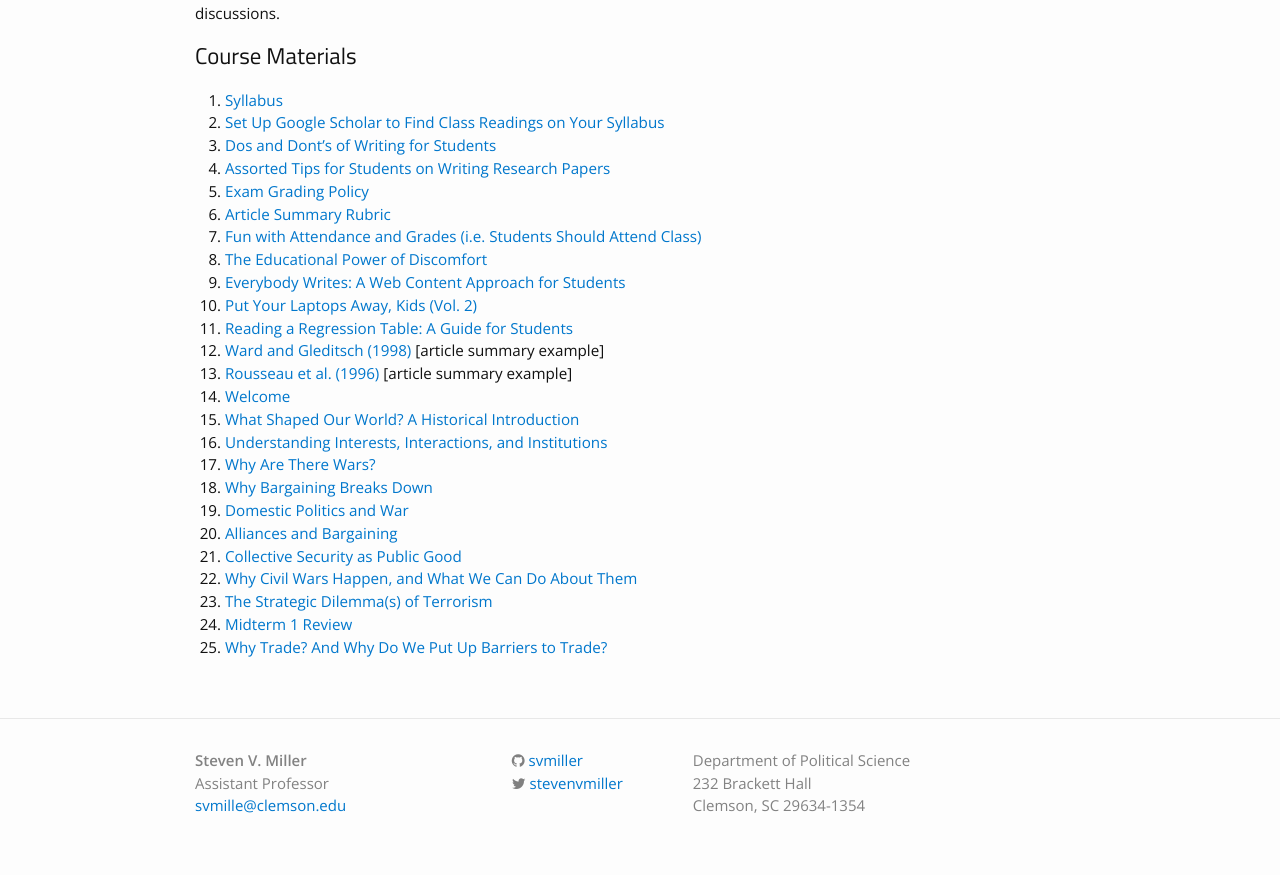
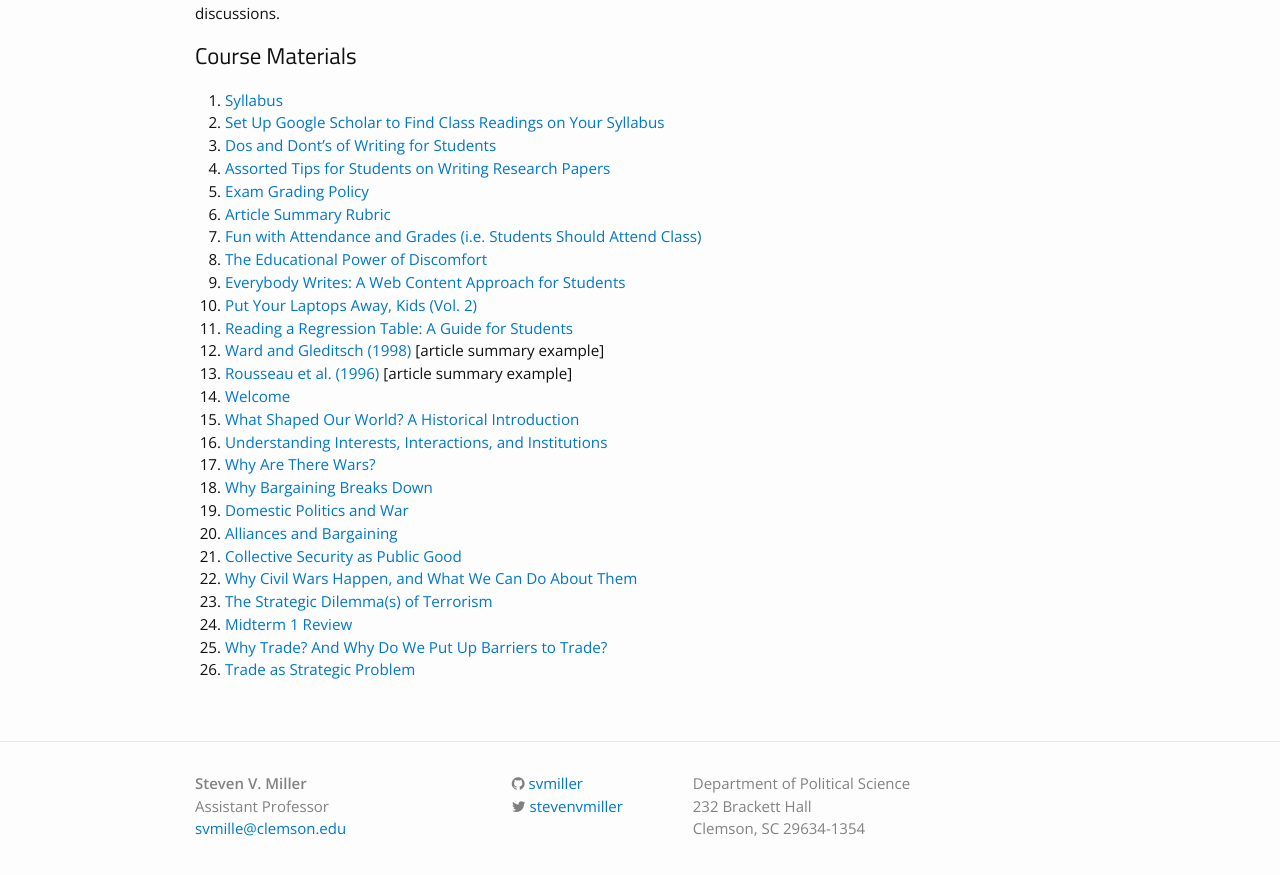
Before and after one commit to svmiller/svmiller.github.io, a Jekyll site: the page built from teaching/posc-1020.md, in a window 1280 px wide and 900 px high, scrolled down 744 px. Shown: the top 875 px of the window. Built offline with Jekyll 4.4.1, drawn with Linux system fonts in a browser that asks for light colours; nearby versions of some CDN libraries; some web fonts are replaced.

Commit message:
add lecture 10.12.2017

```diff
--- a/teaching/posc-1020.md
+++ b/teaching/posc-1020.md
@@ -35,3 +35,4 @@
 23. [The Strategic Dilemma(s) of Terrorism](https://www.dropbox.com/s/6uj5iwtkczek5lb/posc1020-lecture-terrorism.pdf?dl=0)
 24. [Midterm 1 Review](https://www.dropbox.com/s/pxpacfvnpxkbt1c/posc1020-lecture-midterm1-review.pdf?dl=0)
 25. [Why Trade? And Why Do We Put Up Barriers to Trade?](https://www.dropbox.com/s/tvok1sotmvv5683/posc1020-lecture-trade-1.pdf?dl=0)
+26. [Trade as Strategic Problem](https://www.dropbox.com/s/eg9ub3aoontke5g/posc1020-lecture-trade-2.pdf?dl=0)
```
